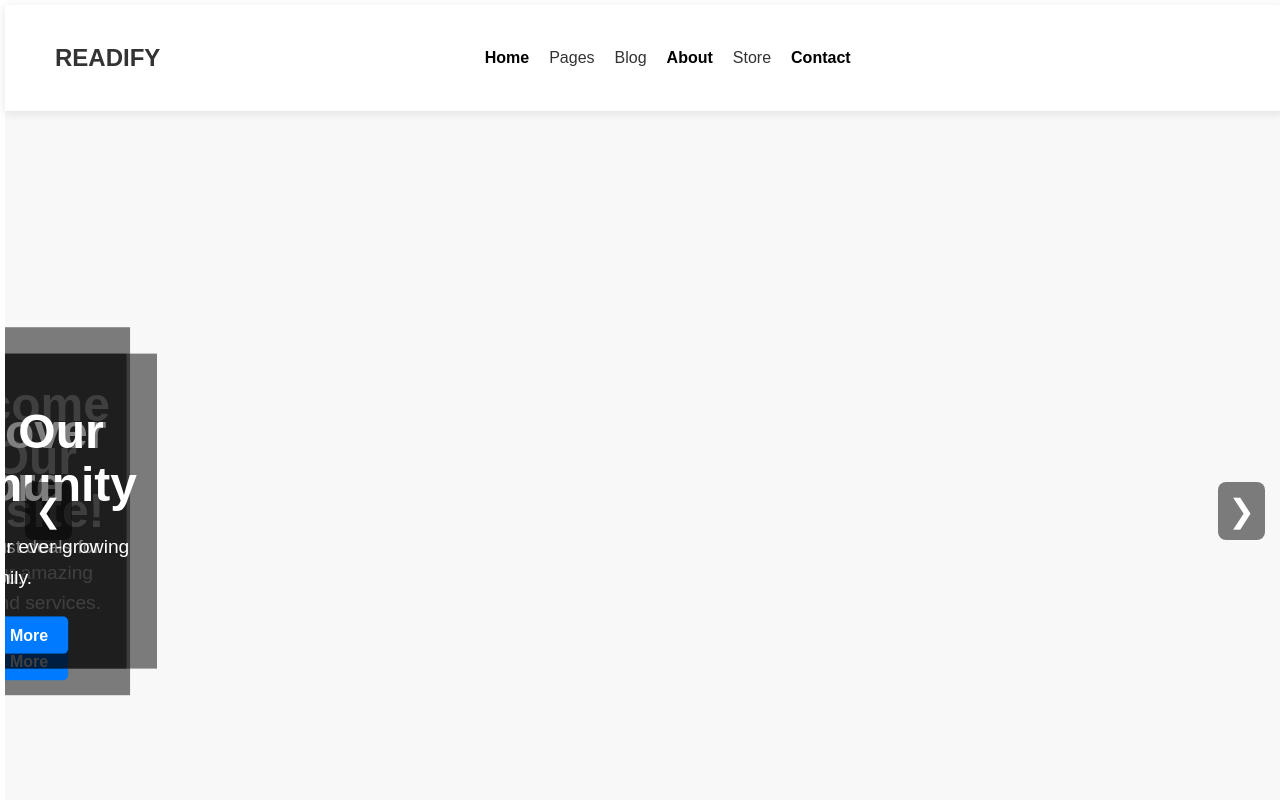
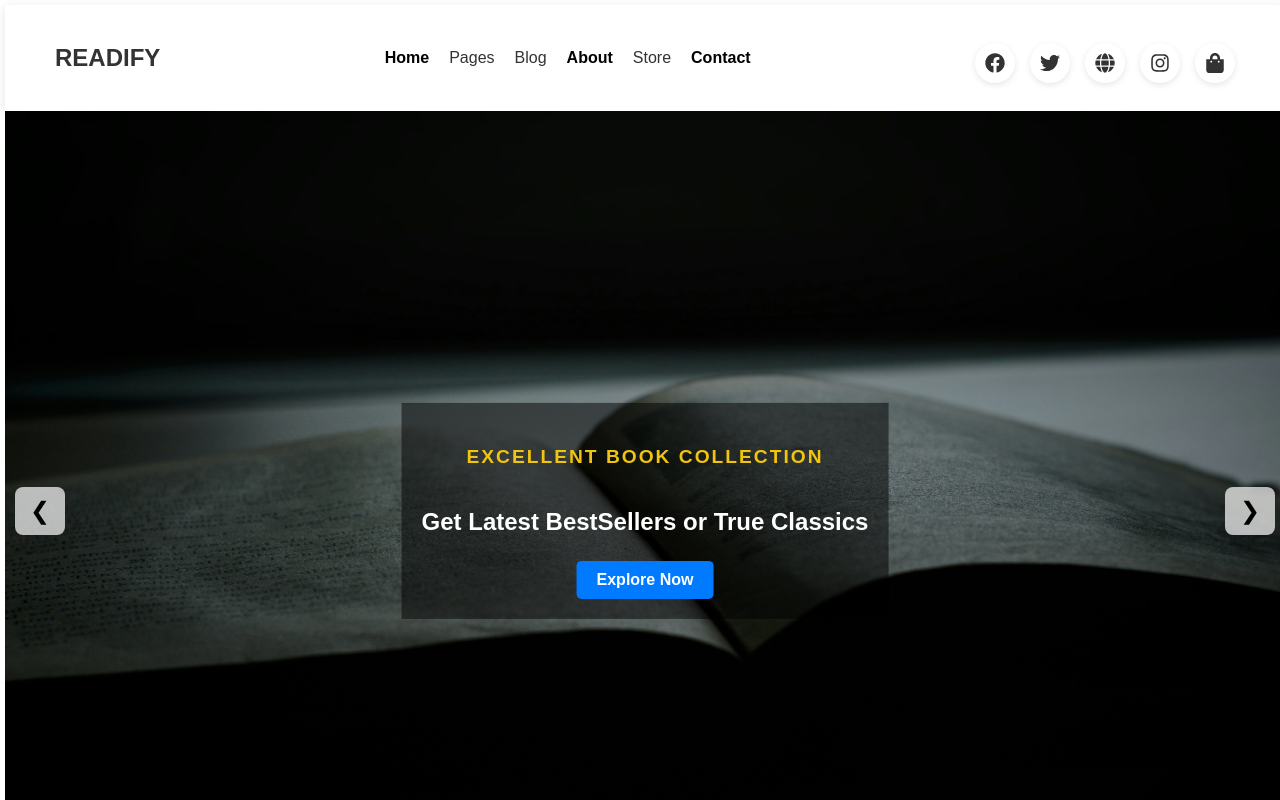
Before and after one commit to sufyankhan2412/book-store, a React (Vite) app: page / in a window 1280 px wide. Shown: the top 800 px of the page. Built offline with nearby package versions, Linux system fonts and the light colour scheme; grey boxes are pictures that could not be loaded.

Commit message:
more pages added

```diff
--- a/src/components/Navbar/Navbar.css
+++ b/src/components/Navbar/Navbar.css
@@ -200,3 +200,21 @@ body {
   .dropdown-blog:hover .dropdown-menu-blog {
     display: block;
   }
+
+  .social-icons {
+    display: flex;
+    gap: 15px;
+    align-items: center;
+  }
+
+  .social-icon {
+    font-size: 20px;
+    color: #333;
+    cursor: pointer;
+    transition: color 0.3s ease;
+  }
+
+  .social-icon:hover {
+    color: #ff6600;
+    transform: scale(1.1);
+  }
--- a/src/components/Navbar/Navbar.jsx
+++ b/src/components/Navbar/Navbar.jsx
@@ -1,6 +1,20 @@
 import React, { useEffect } from 'react';
 import { Link } from "react-router-dom";
 import './Navbar.css';
+import {
+  FaUser,
+  FaEnvelope,
+  FaPhone,
+  FaInfoCircle,
+  FaPaperPlane,
+  FaMapMarkerAlt,
+  FaFacebook,
+  FaTwitter,
+  FaDribbble,
+  FaInstagram,
+  FaGlobe,
+  FaShoppingBag
+} from "react-icons/fa";
 
 const Navbar = () => {
   useEffect(() => {
@@ -88,12 +102,23 @@ const Navbar = () => {
       </ul>
 
       <div className="social-icons">
-        <i className="fab fa-facebook"></i>
-        <i className="fab fa-twitter"></i>
-        <i className="fas fa-globe"></i>
-        <i className="fab fa-instagram"></i>
-        <i className="fas fa-shopping-bag"></i>
+        <a href="https://www.facebook.com" target="_blank" rel="noopener noreferrer">
+          <FaFacebook className="social-icon" />
+        </a>
+        <a href="https://www.twitter.com" target="_blank" rel="noopener noreferrer">
+          <FaTwitter className="social-icon" />
+        </a>
+        <Link to="/global-news">
+          <FaGlobe className="social-icon" />
+        </Link>
+        <a href="https://www.instagram.com" target="_blank" rel="noopener noreferrer">
+          <FaInstagram className="social-icon" />
+        </a>
+        <Link to="/cart">
+          <FaShoppingBag className="social-icon" />
+        </Link>
       </div>
+
     </nav>
   );
 };
--- a/src/pages/HomePage/HomePage.css
+++ b/src/pages/HomePage/HomePage.css
@@ -1,8 +1,60 @@
-/* src/pages/HomePage/HomePage.css */
+/* Hero Section */
+.hero-slider {
+  display: flex;
+  position: relative;
+  width: 100%;
+  height: 500px;
+  overflow: hidden;
+}
 
-/* ==========================
-   CTA BUTTON (page‑wide)
-   ========================== */
+.hero-slide {
+  position: absolute;
+  top: 0;
+  left: 0;
+  width: 100%;
+  height: 100%;
+  opacity: 0;
+  transition: opacity 1s ease-in-out;
+  display: flex;
+  justify-content: center;
+  align-items: center;
+}
+
+.hero-slide.active {
+  opacity: 1;
+}
+
+.hero-image {
+  width: 100%;
+  height: 100%;
+  object-fit: cover;
+  position: absolute;
+  top: 0;
+  left: 0;
+  z-index: 0;
+}
+
+.hero-content {
+  position: relative;
+  color: white;
+  z-index: 2;
+  text-align: center;
+}
+
+.subheading {
+  font-size: 20px;
+  text-transform: uppercase;
+  font-style: bold;
+  letter-spacing: 2px;
+  margin-bottom: 10px;
+}
+
+.hero h2 {
+  font-size: 50px;
+  margin-bottom: 30px;
+  font-style: bold;
+}
+
 .cta-button {
   background-color: #007bff;
   color: white;
@@ -12,13 +64,34 @@
   cursor: pointer;
   transition: background 0.3s;
 }
+
 .cta-button:hover {
   background-color: #0056b3;
 }
 
-  /* ==========================
-     CREATIVE VISION
-     ========================== */
+.slider-btn {
+  position: absolute;
+  top: 50%;
+  transform: translateY(-50%);
+  background: rgba(255, 255, 255, 0.7);
+  border: none;
+  font-size: 24px;
+  padding: 10px 15px;
+  cursor: pointer;
+}
+
+.left-btn {
+  left: 10px;
+}
+
+.right-btn {
+  right: 10px;
+}
+
+.slider-btn:hover {
+  background: white;
+}
+
 /* Content Section */
 .creative-vision {
 position: relative;
@@ -108,9 +181,7 @@
 background: rgba(0, 0, 0, 0.9);
 }
 
-  /* ==========================
-     SHOP SECTION
-     ========================== */
+/* Shop Section */
 .shop-section {
   padding: 40px 20px;
   height: 650px; /* Adjust height to fit content */
@@ -180,9 +251,7 @@
   color: red;
 }
 
-  /* ==========================
-     BLOG UPDATES
-     ========================== */
+/* Blog Updates Section */
 .blog-updates {
 text-align: center;
 padding: 40px;
@@ -291,9 +360,8 @@
 font-weight: bold;
 }
 
-  /* ==========================
-     OFFER / GALLERY
-     ========================== */
+
+/* Offer Section */
 .offer-section {
   padding: 40px 20px;
   text-align: center;
@@ -364,16 +432,3 @@
   font-size: 14px;
   margin: 0;
 }
-
-  /* ==========================
-     Ensure responsive tweaks
-     ========================== */
-  @media (max-width: 768px) {
-    .creative-vision { flex-direction: column; }
-    .creative-vision .media-content { display: none; }
-
-    .blog-container { flex-direction: column; }
-    .blog-main, .blog-list { width: 100%; }
-
-    .shop-section .book-grid { flex-direction: column; }
-  }
--- a/src/pages/HomePage/HomePage.jsx
+++ b/src/pages/HomePage/HomePage.jsx
@@ -1,21 +1,128 @@
-import React from 'react';
+import React, { useEffect } from "react";
 import './HomePage.css';
-
-import Navbar from '../../components/navbar/Navbar';
-import HeroSlider from '../../components/HeroSlider/HeroSlider';
-import Footer from '../../components/Footer/Footer';
-import NewsletterSignup from '../../components/NewsletterSignup/NewsletterSignup'
+import Navbar from "../../components/navbar/Navbar";
+import Footer from "../../components/Footer/Footer";
+import NewsletterSignup from "../../components/NewsletterSignup/NewsletterSignup"
 
 const HomePage = () => {
+  useEffect(() => {
+    // Shrink Navbar on Scroll
+    const navbar = document.querySelector('.navbar');
+    const slides = document.querySelectorAll('.hero-slide');
+    const leftBtn = document.querySelector('.left-btn');
+    const rightBtn = document.querySelector('.right-btn');
+    let currentSlide = 0;
+
+    const handleScroll = () => {
+      // Shrink Navbar
+      if (window.scrollY > 50) {
+        navbar.classList.add('shrink');
+      } else {
+        navbar.classList.remove('shrink');
+      }
+    };
+
+    // Slider functionality
+    const showSlide = (index) => {
+      slides.forEach((slide) => {
+        slide.classList.remove('active');
+      });
+      slides[index].classList.add('active');
+    };
+    const nextSlide = () => {
+      currentSlide++;
+      if (currentSlide >= slides.length) {
+        currentSlide = 0; // Loop back to the first slide
+      }
+      showSlide(currentSlide);
+    };
+    const prevSlide = () => {
+      currentSlide--;
+      if (currentSlide < 0) {
+        currentSlide = slides.length - 1; // Loop to the last slide
+      }
+      showSlide(currentSlide);
+    };
+
+    // Event listeners
+    window.addEventListener('scroll', handleScroll);
+
+    if (leftBtn && rightBtn) {
+      leftBtn.addEventListener('click', prevSlide);
+      rightBtn.addEventListener('click', nextSlide);
+    }
+
+    // Auto-slide functionality
+    let autoSlideInterval = setInterval(nextSlide, 5000); // Change slide every 5 seconds
+
+    // Pause auto-slide on hover
+    const heroSlider = document.querySelector('.hero-slider');
+    heroSlider.addEventListener('mouseenter', () => {
+      clearInterval(autoSlideInterval);
+    });
+
+    heroSlider.addEventListener('mouseleave', () => {
+      autoSlideInterval = setInterval(nextSlide, 5000);
+    });
+
+    return () => {
+      // Cleanup event listeners and interval
+      clearInterval(autoSlideInterval);
+      window.removeEventListener('scroll', handleScroll);
+    };
+  }, []);
+
   return (
     <>
-      {/* Site Header */}
-      <Navbar />
+    <Navbar/>
+    <div>
+      {/* Hero Slider */}
+      <section className="hero-slider">
+        <div className="hero-slide active">
+          <div className="hero-overlay"></div>
+          <div className="hero-content">
+            <p className="subheading">Broden Your Horizon</p>
+            <h2>Find New Life-changing Ideas with Us</h2>
+            <button className="cta-button">Read More </button>
+          </div>
+          <img
+            src="/assets/img2.jpg"
+            alt="Hero Image 1"
+            className="hero-image"
+          />
+        </div>
+        <div className="hero-slide">
+          <div className="hero-overlay"></div>
+          <div className="hero-content">
+            <p className="subheading">EXCELLENT BOOK COLLECTION</p>
+            <h2>Get Latest BestSellers or True Classics</h2>
+            <button className="cta-button">Explore Now </button>
+          </div>
+          <img
+            src="/assets/slider5.jpg"
+            alt="Hero Image 2"
+            className="hero-image"
+          />
+        </div>
+        <div className="hero-slide">
+          <div className="hero-overlay"></div>
+          <div className="hero-content">
+            <p className="subheading">Personalized Recommendations</p>
+            <h2>Discover Your Next Favorite Book</h2>
+            <button className="cta-button">Get Started </button>
+          </div>
+          <img
+            src="/assets/books.jpg"
+            alt="Hero Image 3"
+            className="hero-image"
+          />
+        </div>
 
-      {/* Site Header */}
-      <HeroSlider/>
+        <button className="slider-btn left-btn">&#10094;</button>
+        <button className="slider-btn right-btn">&#10095;</button>
+      </section>
 
-      {/* Creative Vision Section */}
+      {/* content section */}
       <section className="creative-vision">
       <div className="text-content">
         <h4>CREATIVE VISION</h4>
@@ -26,8 +133,12 @@ const HomePage = () => {
         </p>
         <button className="cta-button">About Us</button>
       </div>
+
       <div className="media-content">
+        {/* Background Image */}
         <img src="/assets/library.jpeg" alt="Bookshelf" className="background-image" />
+
+        {/* Foreground Image + Play Button */}
         <div className="video-wrapper">
           <img src="/assets/blog19.jpg" alt="Library" className="thumbnail" />
           <a
@@ -43,19 +154,18 @@ const HomePage = () => {
     </section>
 
       {/* Shop Section */}
-      <section className="shop-section">
-        <div className="shop">
+      <section class="shop-section">
+          <div class="shop">
             <h4>OUR SHOP</h4>
             <h2>Read These Books & Start a New Life</h2>
-          <div className="book-grid">
-            {/* Repeat this .book-item for each book */}
-            <div className="book-item">
-              <div className="book-image">
-                <img src="/assets/book9.jpg" alt="The Kite Runner"/>
-                <div className="icon-container">
-                  <button className="icon-btn"><i className="fas fa-heart"></i></button>
-                  <button className="icon-btn"><i className="fas fa-shopping-bag"></i></button>
-                  <button className="icon-btn"><i className="fas fa-arrow-right"></i></button>
+            <div class="book-grid">
+                <div class="book-item">
+                  <div class="book-image">
+                      <img src="/assets/book9.jpg" alt="So, Anyway..."/>
+                      <div class="icon-container">
+                          <button class="icon-btn"><i class="fas fa-heart"></i></button>
+                          <button class="icon-btn"><i className="fas fa-shopping-bag"></i></button>
+                          <button class="icon-btn"><i class="fas fa-arrow-right"></i></button>
                       </div>
                   </div>
                   <h3>The Kite Runner</h3>
@@ -99,28 +209,30 @@ const HomePage = () => {
                     <p>NAPOLEON HILL</p>
                 </div>
             </div>
-          <button className="cta-button">View More Books</button>
+            <button class="cta-button">View More Books</button>
           </div>
       </section>
 
-      {/* Blog Updates Section */}
+      {/* Blog Section */}
       <section className="blog-updates">
         <h3 className="section-subtitle">WHAT'S NEW</h3>
         <h2 className="section-title">Blog Updates</h2>
+
         <div className="blog-container">
+          {/* Left Side: Image with Text Below */}
           <div className="blog-main">
             <img
-              src="public\assets\blog17.jpg"
+              src="/assets/blog17.jpg"
               alt="Book on Beach"
               className="blog-main-image"
+              onclick="window.location.href='newScreen.html'" /* Redirect to new screen */
             />
             <span className="blog-label">UPDATES</span>
-            <p className="image-text">WHAT DO YOU NEED FOR A CALM AND RELAXING VACATION</p>
-            <p>
-              Growing in excellence, but undergoing hardship and pain at work.
-              For even the least effort is acceptable.
-            </p>
+            <p className="image-text" onclick="window.location.href='newScreen.html'"> WHAT DO YOU NEED FOR A CALM AND RELAXING VACATION </p>
+            <p>Growing in excellence, but undergoing hardship and pain at work. For even the least effort is acceptable</p>
           </div>
+
+          {/* Right Side: Blog Entries */}
           <div className="blog-list">
             <div className="blog-item">
               <img src="/assets/home-blog.jpeg" alt="Blog 1" className="blog-thumbnail" />
@@ -129,16 +241,28 @@ const HomePage = () => {
                 <h3 className="blog-title">Start your day properly with the hottest novelties</h3>
               </div>
             </div>
-            {/* ...other blog-items... */}
+
+            <div className="blog-item">
+              <img src="/assets/home-blog4.jpeg" alt="Blog 2" className="blog-thumbnail" />
+              <div className="blog-content">
+                <span className="blog-category">UPDATES • Mar 13, 2020</span>
+                <h3 className="blog-title">Who is your favorite science fiction author?</h3>
+              </div>
+            </div>
+            <div className="blog-item">
+              <img src="/assets/home-blog2.jpeg" alt="Blog 2" className="blog-thumbnail" />
+              <div className="blog-content">
+                <span className="blog-category">UPDATES • Mar 13, 2020</span>
+                <h3 className="blog-title">Who is your favorite science fiction author?</h3>
+              </div>
+            </div>
           </div>
         </div>
       </section>
 
-      {/* Offer / Gallery Section */}
       <section class="offer-section">
           <h4>What We Offer</h4>
           <h2>Photo Gallery</h2>
-
           <div class="gallery">
               <div class="gallery-item">
                   <img src="/assets/blog1.jpg" alt="Category 1"/>
@@ -184,13 +308,9 @@ const HomePage = () => {
               </div>
           </div>
       </section>
-
-      {/* Site Header */}
       <NewsletterSignup/>
-
-      {/* Site Header */}
       <Footer/>
-
+    </div>
     </>
   );
 };
```
Also changed, not shown: src/pages/AboutPage/AboutPage.jsx (+3 -6 lines), src/pages/ContactPage/ContactPage.css (+20 -1 lines), src/pages/ContactPage/ContactPage.jsx (+12 -7 lines), src/pages/Event/EventPage.jsx (+6 -2 lines), src/pages/Style1Page/Style1Page.css (added), src/pages/Style1Page/Style1Page.jsx (added). Lines whose indentation alone changed are shown as unchanged.
